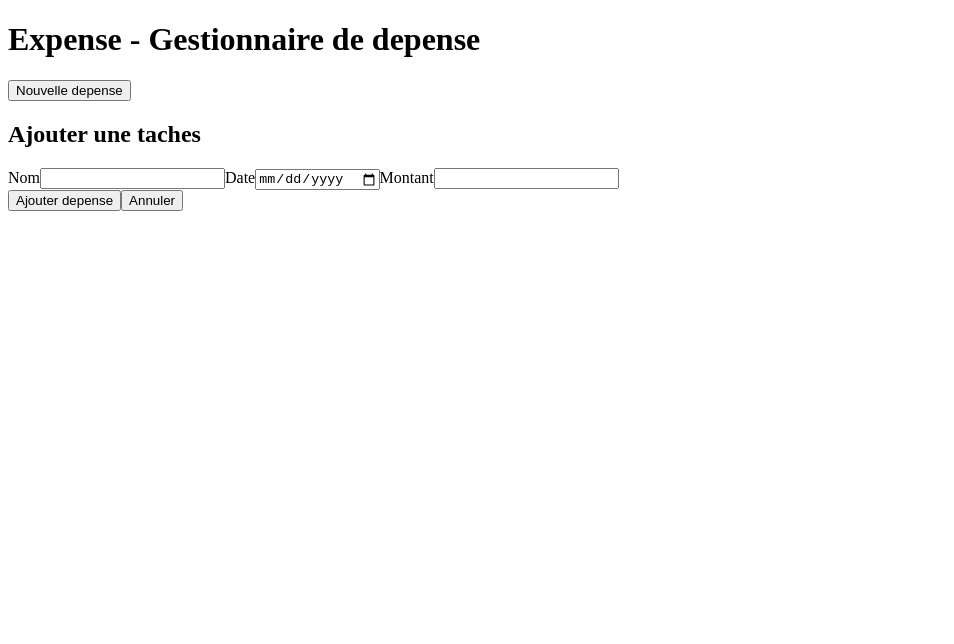
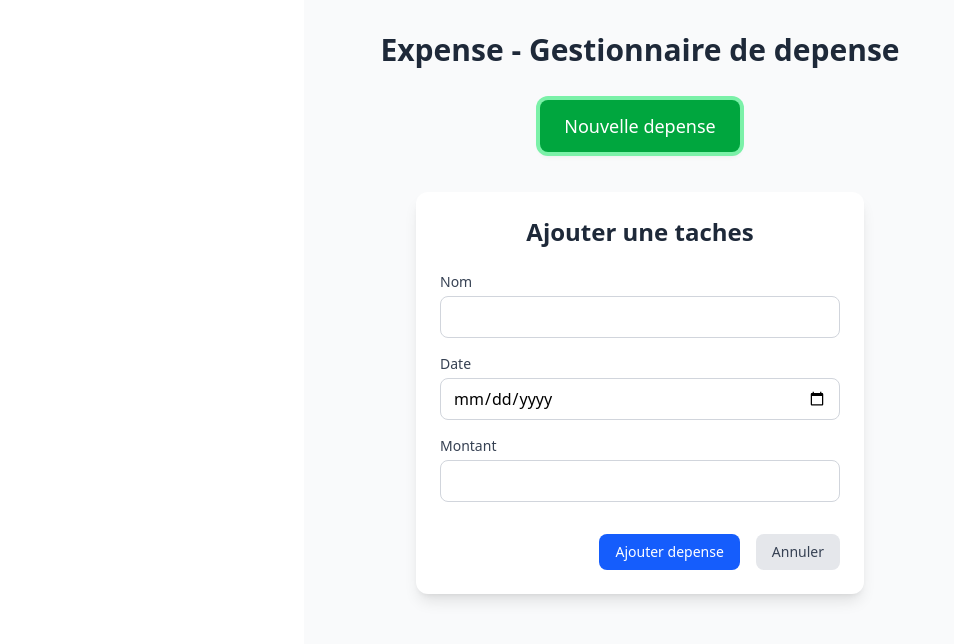
Before and after one commit to Tatiana-Juin/Expense, a React (Vite) app: page / in a window 1280 px wide. Both pictures are taken after a click on the button "Nouvelle depense". Shown: the top 644 px of the page, without its empty margins (0-954 px from the left). Built offline with nearby package versions, Linux system fonts and the light colour scheme.

Commit message:
J'ai fait le style du formulaire et de la pae avec tailwind css

```diff
--- a/src/App.css
+++ b/src/App.css
@@ -0,0 +1 @@
+@import "tailwindcss";
--- a/src/App.jsx
+++ b/src/App.jsx
@@ -8,15 +8,21 @@ function App() {
   const [depenseEdit,setDepenseEdit] = useState(false)
 
   return (
-    <>
-      <h1> Expense - Gestionnaire de depense </h1>
-      <button onClick={()=>setDepenseEdit(true)}>Nouvelle depense</button>
+    <div className='max-w-2xl mx-auto p-4 md:p-8 min-h-screen bg-gray-50'>
+      {/* TITRE DE LA PAGE */}
+      <h1 className='text-3xl font-extrabold text-center text-gray-800 mb-8'> Expense - Gestionnaire de depense </h1>
+
+      {/* POUR FAIRE APPARAITRE LE FORMULAIRE */}
+      <div className='flex justify-center mb-10'>
+          <button className="px-6 py-3 text-lg font-medium text-white bg-green-600 rounded-lg shadow-md hover:bg-green-700 transition duration-300 ease-in-out focus:outline-none focus:ring-4 focus:ring-green-300" onClick={()=>setDepenseEdit(true)}>Nouvelle depense</button>
+      </div>
+
 
       {/* CONDITION POUR AFFICHER LE FORMULAIRE  */}
       {depenseEdit && (
         <NewExpenseForm setDepenseEdit={setDepenseEdit} />
       )}
-    </>
+    </div>
   )
 }
 
--- a/src/components/NewExpenseForm.jsx
+++ b/src/components/NewExpenseForm.jsx
@@ -5,31 +5,41 @@ export default function NewExpenseForm({setDepenseEdit}) {
   }
 
   return (
-    <>
-        <h2 >Ajouter une taches</h2>
-        <div>
-          <form action="" onSubmit={handleSubmit}>
-              {/* nom de la depense  */}
-              <label htmlFor="nomExpense">Nom</label>
-              <input type="text" name="nomExpense" id="" />
+    <div className="max-w-md mx-auto mt-10 p-6 bg-white rounded-xl shadow-lg">
+        <h2 className="text-2xl font-semibold text-gray-800 mb-6 text-center">Ajouter une taches</h2>
 
-              {/* date */}
-              <label htmlFor="
-              dateExpense">Date</label>
-              <input type="date" name="dateExpense" id="" />
+          <form action="" onSubmit={handleSubmit} className="space-y-4">
 
-              {/* Montant */}
-              <label htmlFor="montantDepense">Montant</label>
-              <input type="number" name="montantDepense" id="" />
-              <div>
-                  <button >Ajouter depense</button>
-                  <button onClick={()=>setDepenseEdit(false)}>Annuler</button>
+              {/* NOM DE LA DEPENSE  */}
+              <div className="flex flex-col">
+                  <label htmlFor="nomExpense" className="mb-1 text-sm font-medium text-gray-700">Nom</label>
+                  <input  type="text" name="nomExpense" id="nomExpense" className="px-3 py-2 border border-gray-300 rounded-lg focus:outline-none focus:ring-2 focus:ring-blue-500" required />
+              </div>
+
+
+              {/* DATE */}
+              <div className="flex flex-col">
+                  <label htmlFor="dateExpense" className="mb-1 text-sm font-medium text-gray-700">Date</label>
+                  <input type="date" name="dateExpense" id="dateExpense" className="px-3 py-2 border border-gray-300 rounded-lg focus:outline-none focus:ring-2 focus:ring-blue-500" required />
+              </div>
+
+
+              {/* MONTANT */}
+              <div className="flex flex-col">
+                  <label htmlFor="montantDepense" className="mb-1 text-sm font-medium text-gray-700">Montant</label>
+                  <input type="number" name="montantDepense" id="montantDepense" step="0.01" min="0.00" className="px-3 py-2 border border-gray-300 rounded-lg focus:outline-none focus:ring-2 focus:ring-blue-500" required />
+              </div>
+
+              {/* BOUTON AJOUTER OU ANNULLER  */}
+              <div className="flex justify-end space-x-4 pt-4">
+                  <button type="submit" className="px-4 py-2 text-sm font-medium text-white bg-blue-600 rounded-lg hover:bg-blue-700 focus:outline-none focus:ring-2 focus:ring-blue-500 transition duration-150 ease-in-out">Ajouter depense</button>
+                  <button type="submit" className="px-4 py-2 text-sm font-medium text-gray-700 bg-gray-200 rounded-lg hover:bg-gray-300 focus:outline-none focus:ring-2 focus:ring-gray-400" onClick={()=>setDepenseEdit(false)}>Annuler</button>
               </div>
 
 
           </form>
         </div>
 
-    </>
+
   )
 }
--- a/src/index.css
+++ b/src/index.css
@@ -0,0 +1 @@
+@import "tailwindcss";
```
